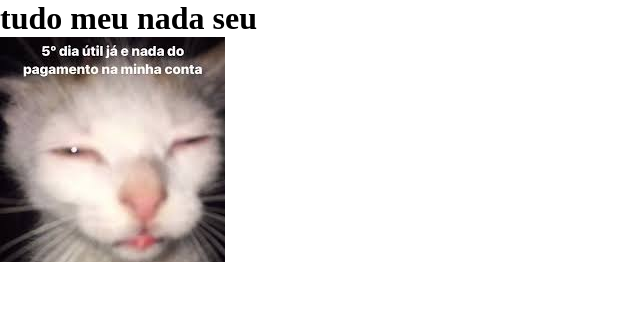
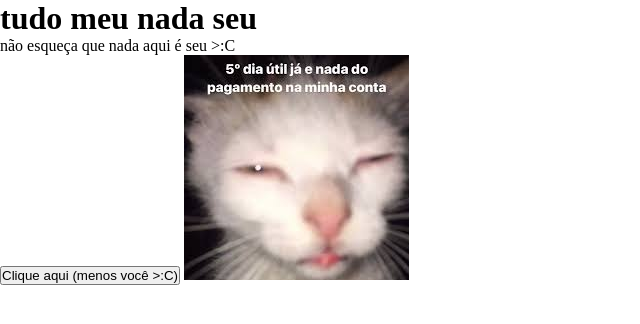
Before and after one commit to matheus2647/manipulando-dom, an Electron app: page src/pages/index.html in a window 800 px wide. Shown: the whole page, without its empty margins (0-640 px from the left). Drawn offline with Linux system fonts and the light colour scheme.

Commit message:
criando funções

```diff
--- a/src/pages/index.html
+++ b/src/pages/index.html
@@ -10,7 +10,25 @@
 
     <h1>tudo meu nada seu</h1>
 
+    <p>não esqueça que nada aqui é seu >:C</p>
+
+    <button onclick="mostrar_informação()">Clique aqui (menos você >:C)</button>
+
     <script src="../js/script.js"></script>
+
+    <script>
+
+        function mostrar_informação(){
+            console.log("matheus henrique")
+            console.log("18 anos")
+            console.log("Assai da meu salário..")
+        }
+
+        console.log("Ola mundo!");
+        var nome = 'matheus henrique'
+
+        console.log(nome);
+    </script>
 
     <img src="download.jpg" alt="">
 </body>
```
